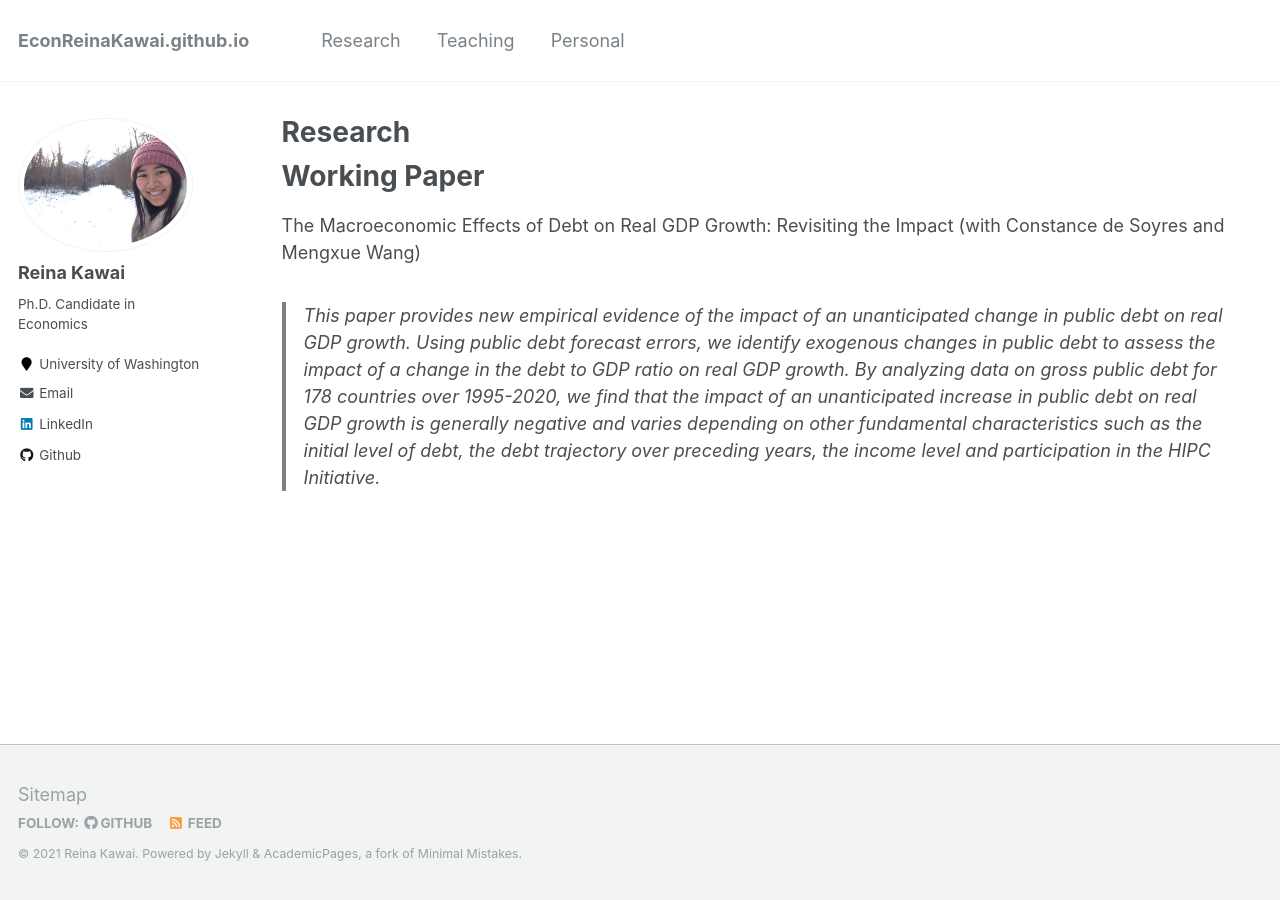
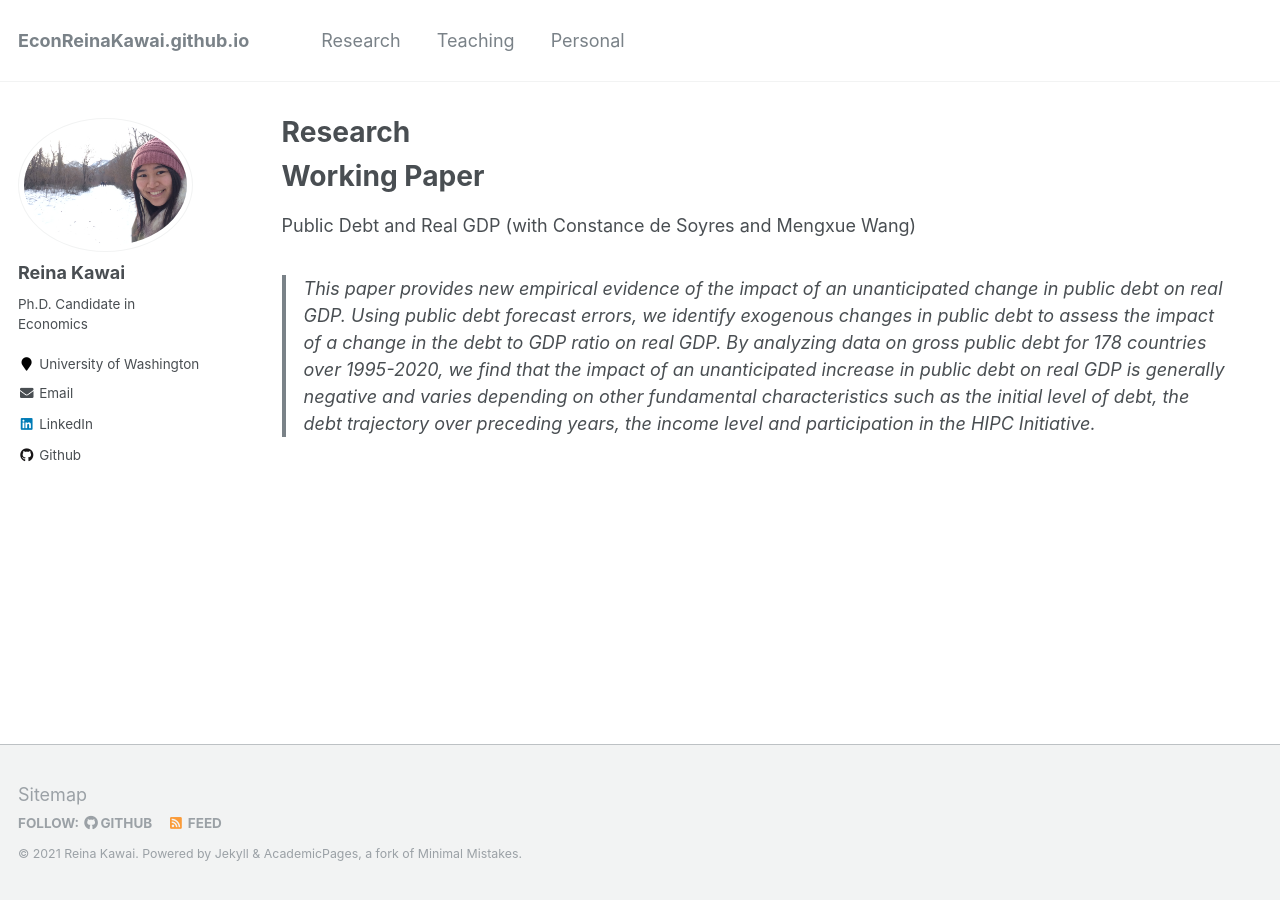
Before and after one commit to Reina-Kawai/Reina-Kawai.github.io, a Jekyll site: the page built from _pages/research.md, in a window 1280 px wide. Built offline with Jekyll 4.4.1, drawn with Linux system fonts in a browser that asks for light colours.

Commit message:
Update research.md

```diff
--- a/_pages/research.md
+++ b/_pages/research.md
@@ -14,9 +14,9 @@ An Assessment of 28 Years of Trade Forecasts: For 602 IMF Programs Countries(htt
 
 Working Paper
 ===
-The Macroeconomic Effects of Debt on Real GDP Growth: Revisiting the Impact<!--(https://econmonicagr.github.io/files/NOR_MaPP.pdf)-->
+Public Debt and Real GDP<!--(https://econmonicagr.github.io/files/NOR_MaPP.pdf)-->
 (with Constance de Soyres and Mengxue Wang)
->This paper provides new empirical evidence of the impact of an unanticipated change in public debt on real GDP growth. Using public debt forecast errors, we identify exogenous changes in public debt to assess the impact of a change in the debt to GDP ratio on real GDP growth. By analyzing data on gross public debt for 178 countries over 1995-2020, we find that the impact of an unanticipated increase in public debt on real GDP growth is generally negative and varies depending on other fundamental characteristics such as the initial level of debt, the debt trajectory over preceding years, the income level and participation in the HIPC Initiative.
+>This paper provides new empirical evidence of the impact of an unanticipated change in public debt on real GDP. Using public debt forecast errors, we identify exogenous changes in public debt to assess the impact of a change in the debt to GDP ratio on real GDP. By analyzing data on gross public debt for 178 countries over 1995-2020, we find that the impact of an unanticipated increase in public debt on real GDP is generally negative and varies depending on other fundamental characteristics such as the initial level of debt, the debt trajectory over preceding years, the income level and participation in the HIPC Initiative.
 
 <!--Other Policy Paper:
 ===
```
